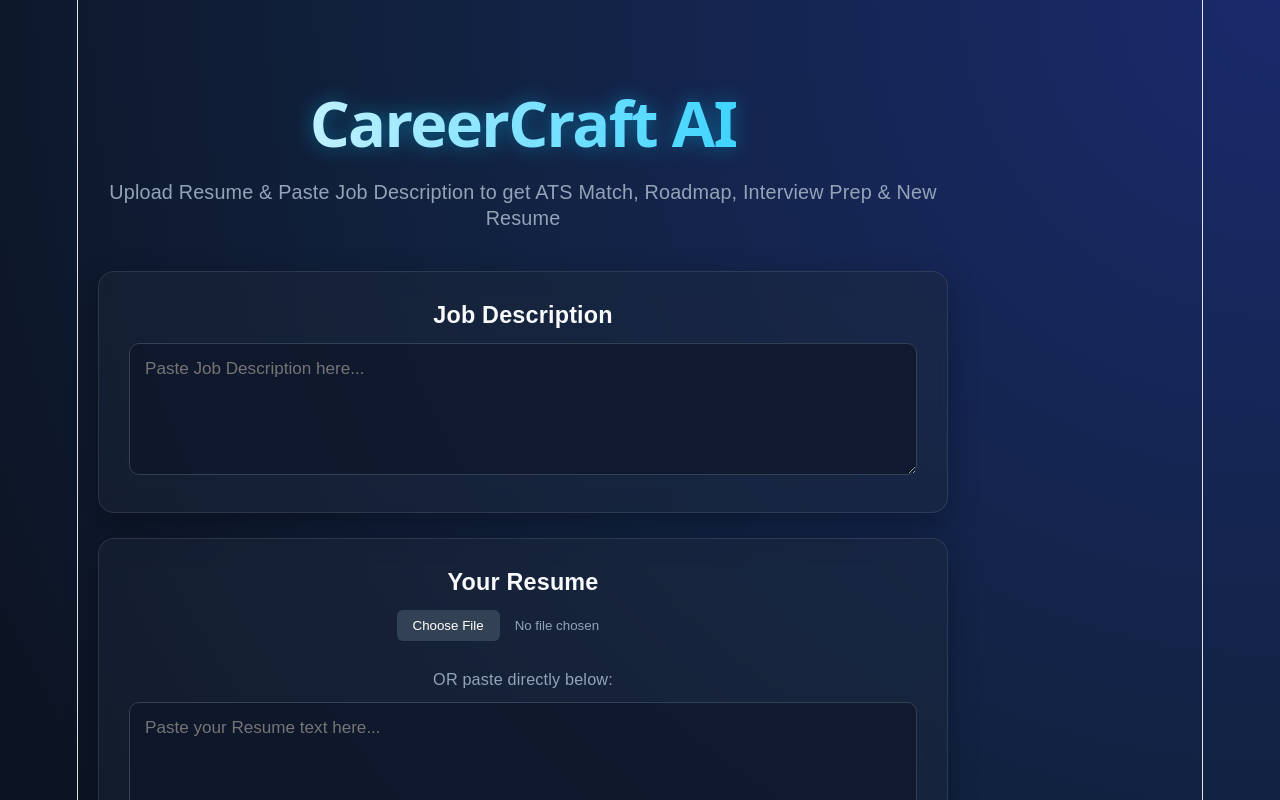
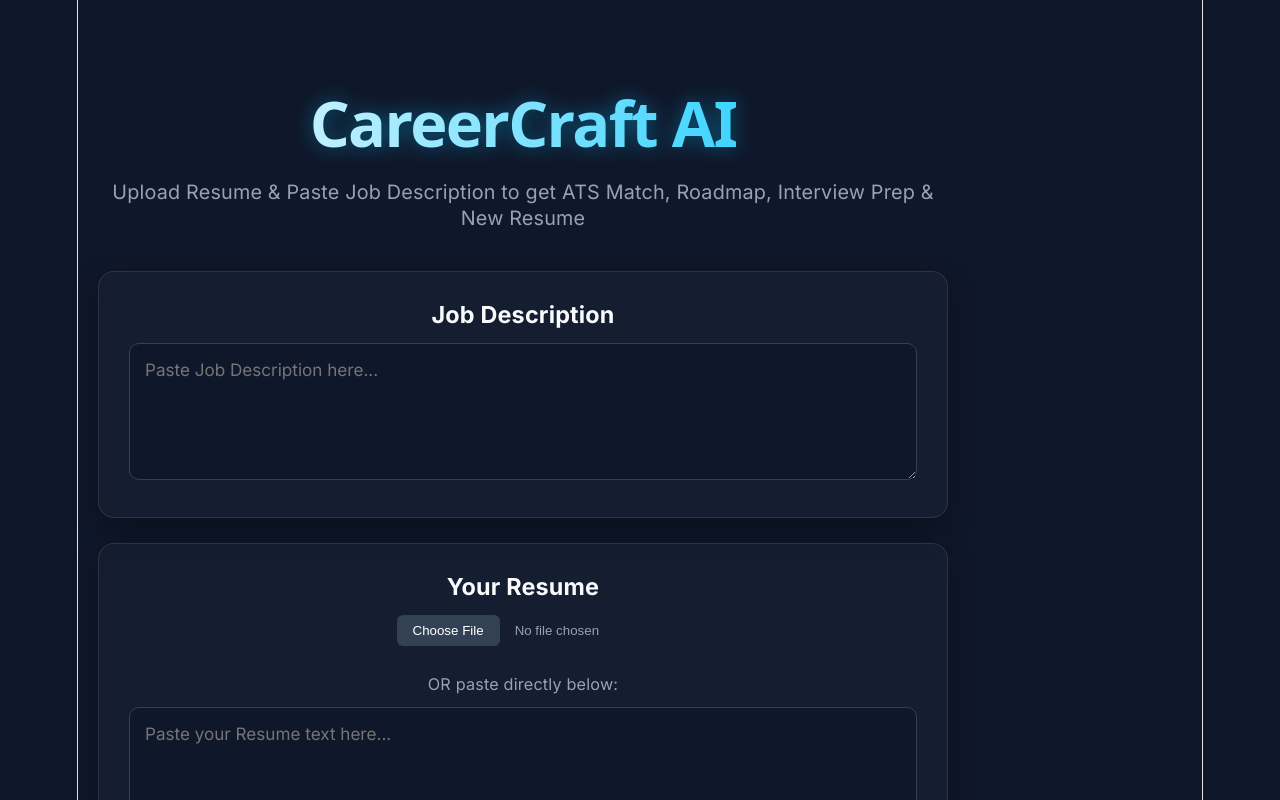
Before and after one commit to InnovateX26/Career_Forge, a React app in the folder Frontend/: page / in a window 1280 px wide. Shown: the top 800 px of the page. Built offline with nearby package versions, Linux system fonts and the light colour scheme; the HTML template or start-up script is replaced by a standard one.

Commit message:
font-family

```diff
--- a/Frontend/src/App.css
+++ b/Frontend/src/App.css
@@ -1,14 +1,14 @@
 @import url('https://fonts.googleapis.com/css2?family=Inter:wght@400;500;600;700&display=swap');
 
 body {
-  background-color: #0b0f19;
-  background-image: radial-gradient(circle at top right, #1a2a6c, #112240, #0b0f19);
+  background-color: #0f172a; /* Sleek Slate 900 */
   color: #e2e8f0;
-  font-family: 'Poppins', sans-serif;
+  font-family: 'Inter', sans-serif; /* Professional SaaS Font */
   min-height: 100vh;
   margin: 0;
   display: flex;
   justify-content: center;
+  padding-bottom: 50px;
 }
 
 .container {
```
